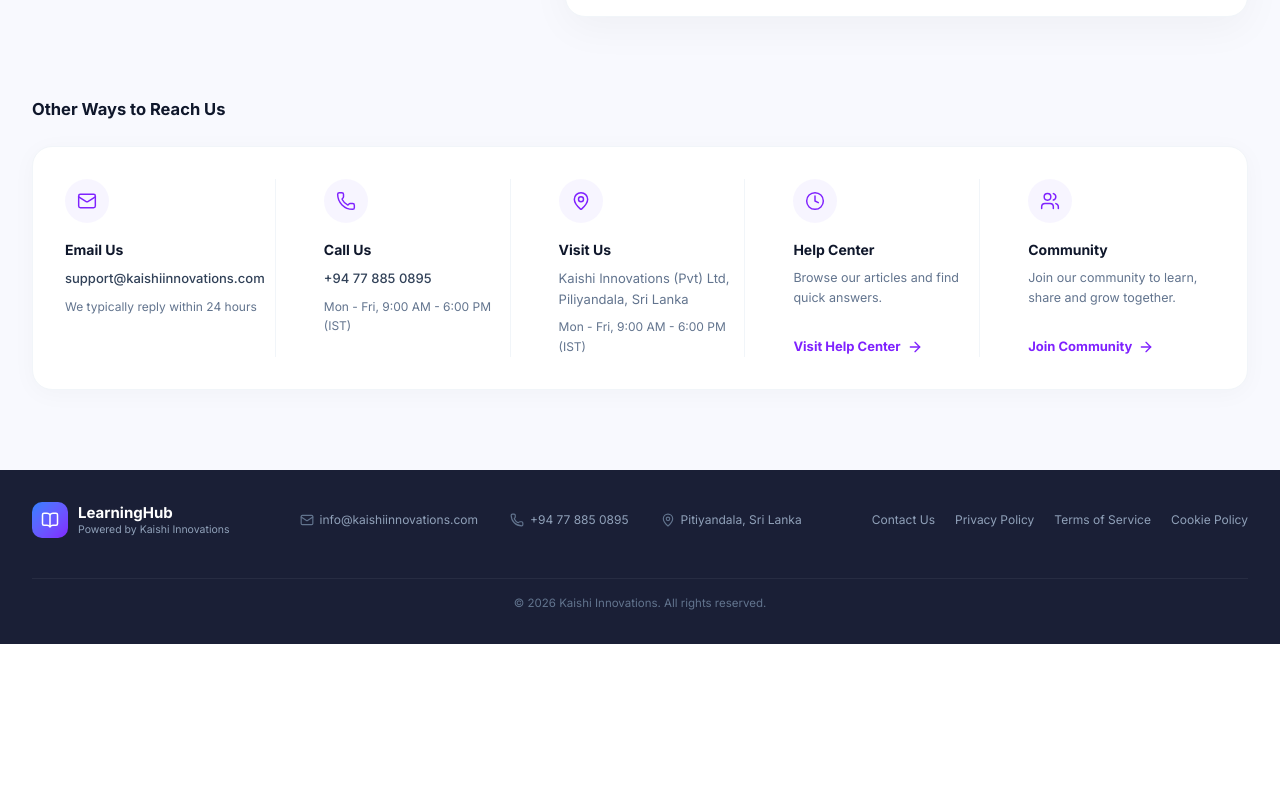
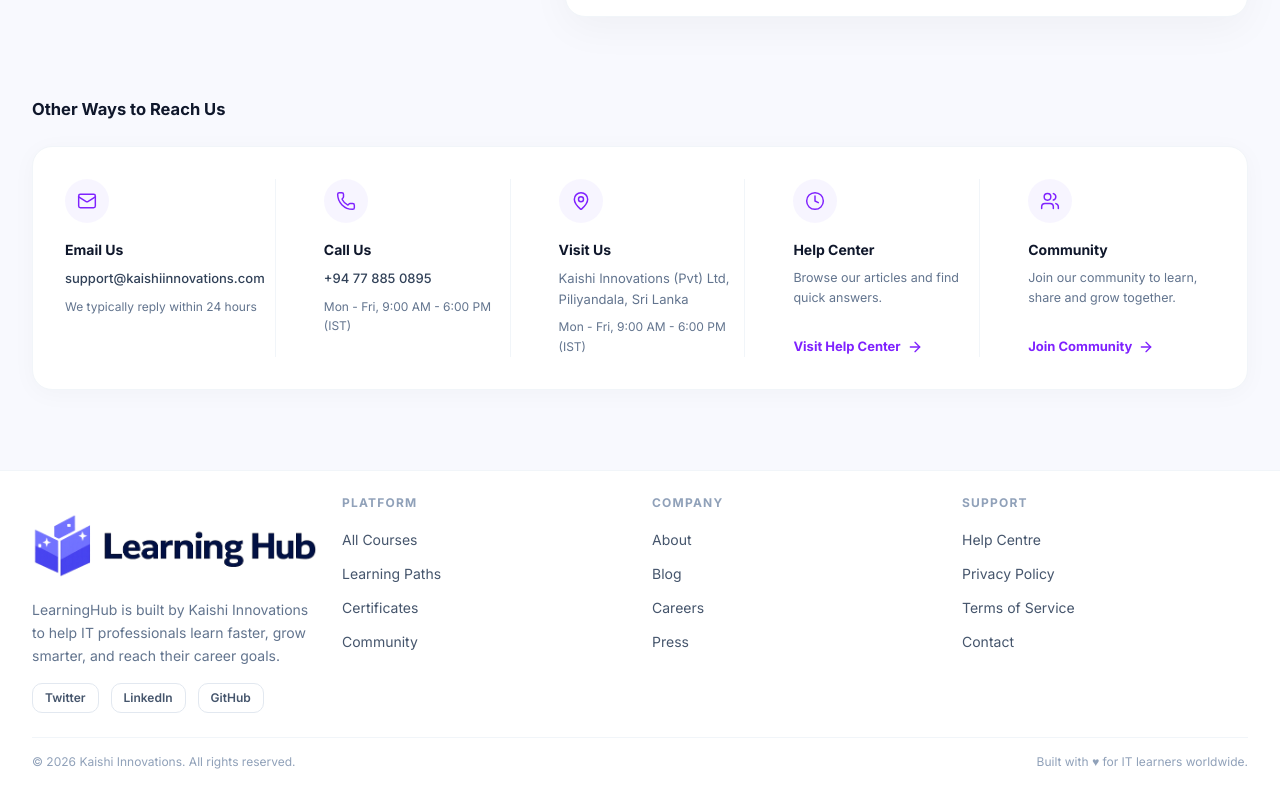
Before and after one commit to Senuja2001/learninghub, a Next.js app in the folder learninghub/: page /contact in a window 1280 px wide. Shown: the part 707-1501 px from the top of the page. Before the commit the page ends 1351 px from the top, so only its background shows below. Built offline with nearby package versions, Linux system fonts and the light colour scheme.

Commit message:
feat(ContactPage): replace AboutFooter with HomeFooter in contact page

```diff
--- a/learninghub/app/contact/page.tsx
+++ b/learninghub/app/contact/page.tsx
@@ -1,13 +1,13 @@
 import React from "react";
 import type { Metadata } from "next";
 import { HomeNavbar } from "@/components/layout/HomeNavbar";
+import { HomeFooter } from "@/components/layout/HomeFooter";
 import { AboutFooter } from "@/components/layout/AboutFooter";
 import {
   Headphones,
   MessageCircle,
   Lightbulb,
   Briefcase,
-  Send,
   Mail,
   Phone,
   MapPin,
@@ -211,7 +211,7 @@ export default function ContactPage() {
 
       </main>
 
-      <AboutFooter />
+<HomeFooter />
     </div>
   );
 }
```
